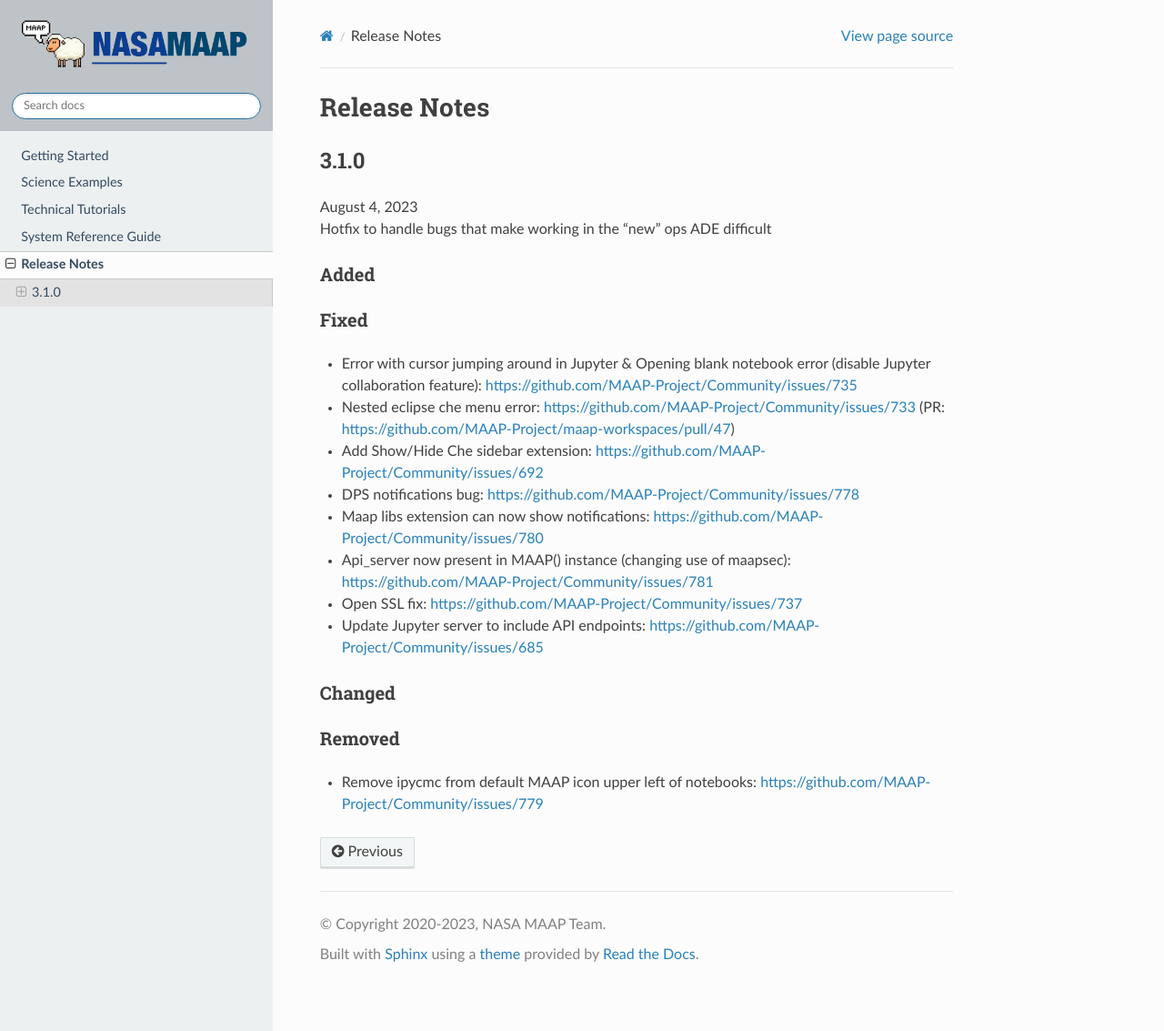
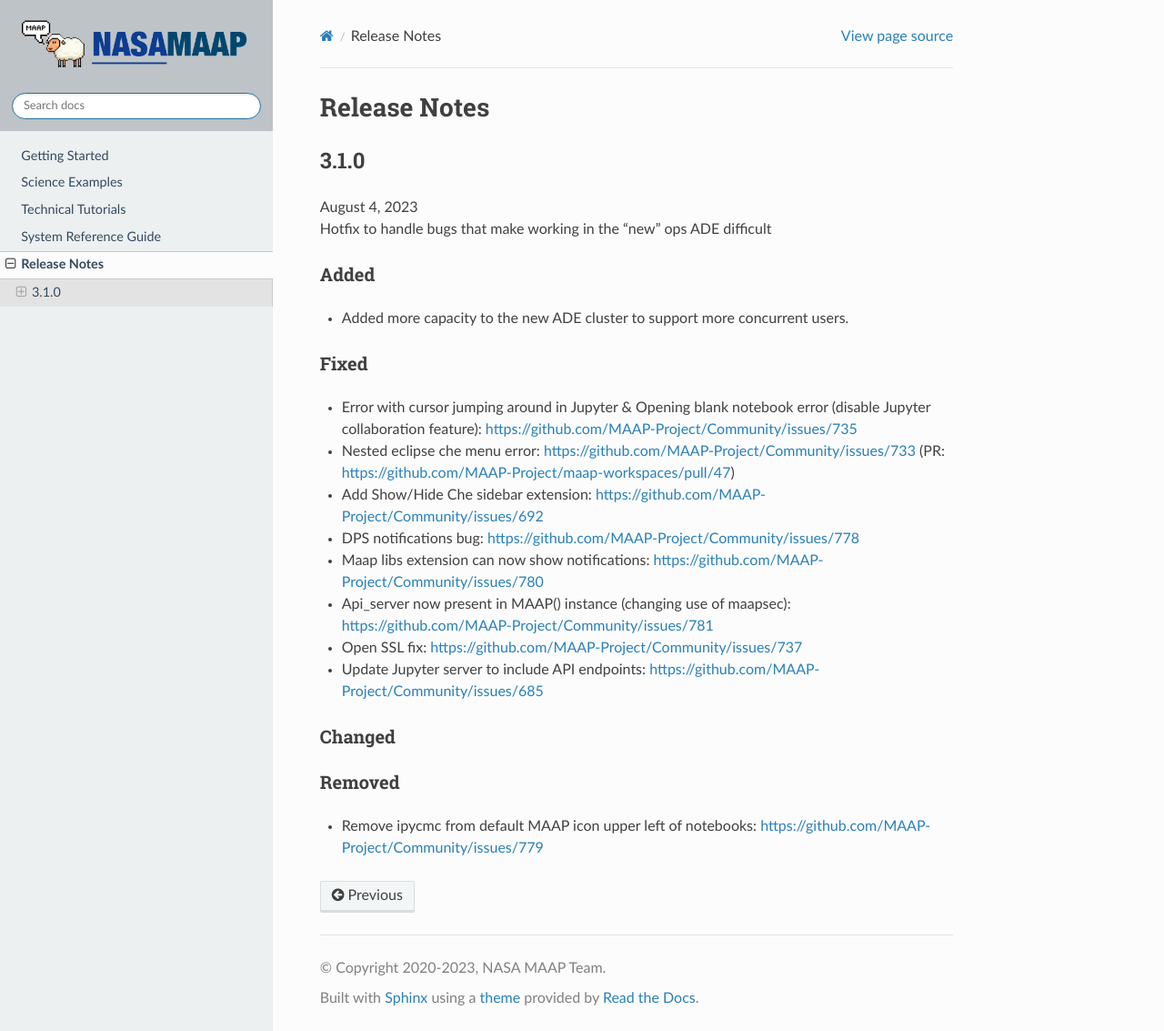
Before and after one commit to MAAP-Project/maap-documentation, a Sphinx documentation site: the page built from docs/source/release_notes.rst, in a window 1280 px wide and 1133 px high. Shown: the whole window at 91% size. Built offline with Sphinx 7.4.7 and the Read the Docs theme 2.0.0, drawn with Linux system fonts in a browser that asks for light colours; pages that are not in the unit, such as notebooks, are missing from menus.

Commit message:
Update release_notes.rst

```diff
--- a/docs/source/release_notes.rst
+++ b/docs/source/release_notes.rst
@@ -10,6 +10,7 @@ Release Notes
 
 Added
 ^^^^^^
+* Added more capacity to the new ADE cluster to support more concurrent users.
 Fixed
 ^^^^^^
 * Error with cursor jumping around in Jupyter & Opening blank notebook error (disable Jupyter collaboration feature): https://github.com/MAAP-Project/Community/issues/735
```
